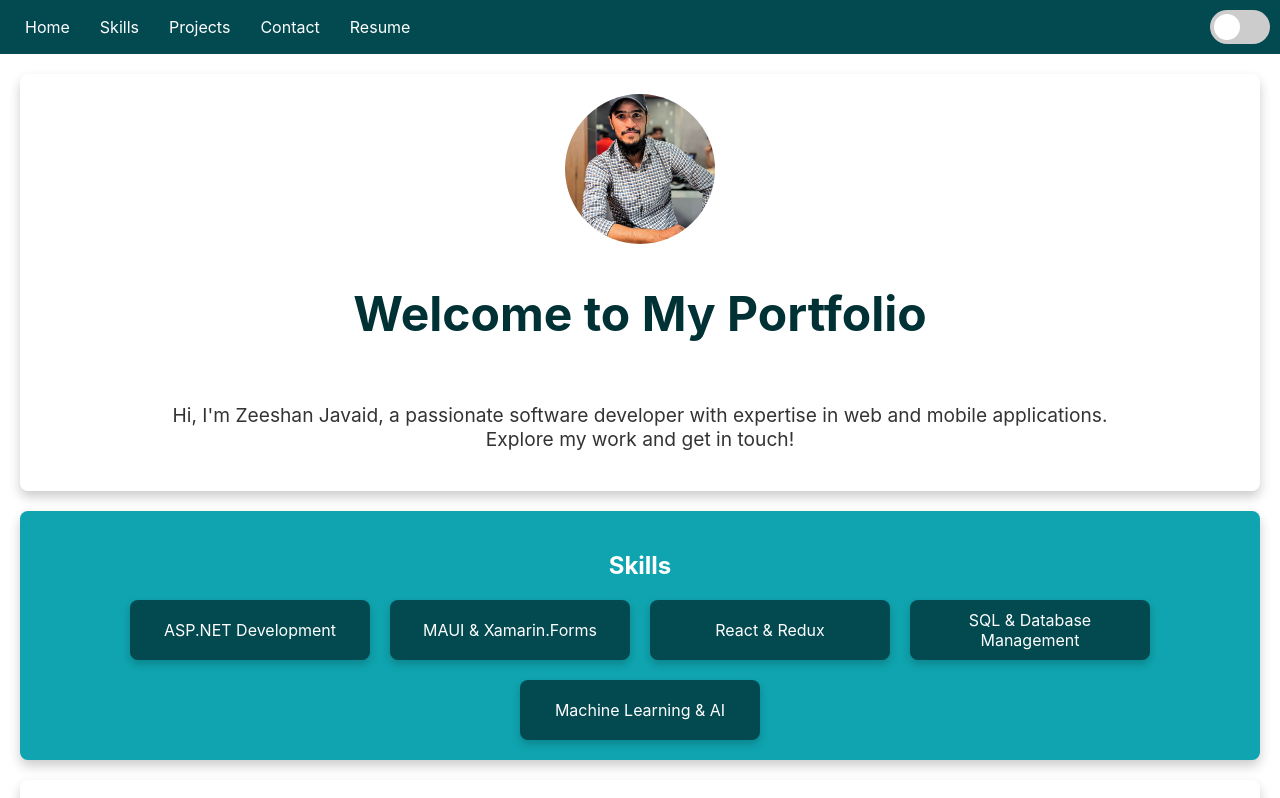
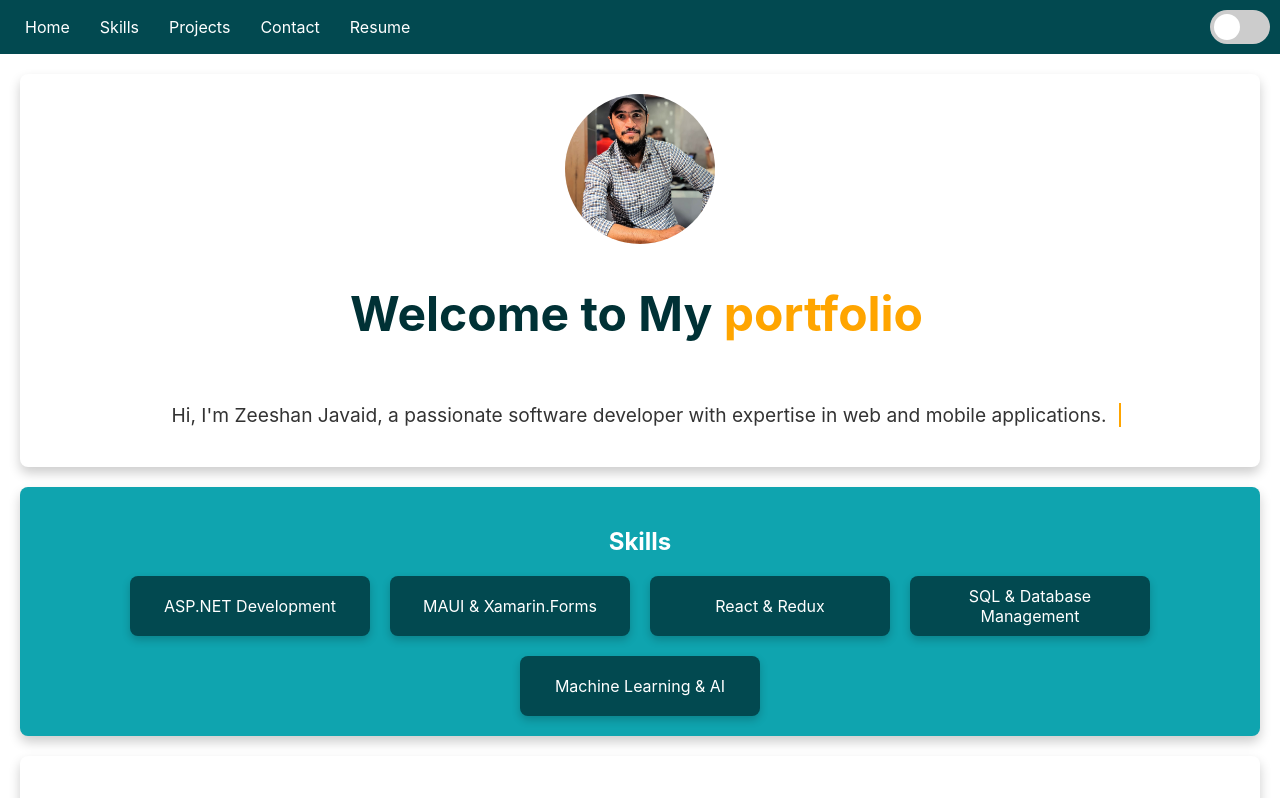
Before and after one commit to zeeshanahmed1997/myPortfolio, a React (Create React App) app: page / in a window 1280 px wide. Shown: the top 798 px of the page. Built offline with nearby package versions, Linux system fonts and the light colour scheme.

Commit message:
add portfolio features to my site

```diff
--- a/src/App.css
+++ b/src/App.css
@@ -572,3 +572,47 @@ input:checked+.slider:before {
   background-color: #003135;
   /* Dark Teal */
 }
+
+.typewriter {
+  display: inline;
+  overflow: hidden;
+  /* Ensures text disappears at the end of the animation */
+  white-space: nowrap;
+  /* Keeps the text in a single line */
+  border-right: .15em solid orange;
+  /* Creates a cursor effect */
+  animation: typing 4s steps(30, end), blink-caret .75s step-end infinite;
+}
+
+@keyframes typing {
+  from {
+    width: 0;
+  }
+
+  to {
+    width: 100%;
+  }
+}
+
+@keyframes blink-caret {
+
+  from,
+  to {
+    border-color: transparent;
+  }
+
+  50% {
+    border-color: orange;
+  }
+}
+
+.no-cursor {
+  border-color: transparent;
+  /* Hide the cursor */
+  animation: none;
+  /* Remove animation after typing is complete */
+}
+
+.highlighted {
+  color: orange;
+}
--- a/src/App.js
+++ b/src/App.js
@@ -7,6 +7,11 @@ import projects from './projects'; // Import the projects data
 function App() {
   const [darkMode, setDarkMode] = useState(false);
   const [navbarOpen, setNavbarOpen] = useState(false);
+  const [welcomeText, setWelcomeText] = useState('');
+  const [introText, setIntroText] = useState('');
+  const [welcomeTextCompleted, setWelcomeTextCompleted] = useState(false);
+  const welcomeMessage = "Welcome to My ";
+  const introMessage = "Hi, I'm Zeeshan Javaid, a passionate software developer with expertise in web and mobile applications.";
 
   useEffect(() => {
     const savedTheme = localStorage.getItem('theme');
@@ -15,6 +20,27 @@ function App() {
       document.body.classList.add('dark-mode');
     }
   }, []);
+
+  useEffect(() => {
+    let index = 0;
+    const interval = setInterval(() => {
+      setWelcomeText(welcomeMessage.slice(0, index));
+      index += 1;
+      if (index > welcomeMessage.length) {
+        clearInterval(interval);
+        setWelcomeTextCompleted(true); // Update state to remove cursor
+      }
+    }, 100); // Adjust typing speed here
+  }, [welcomeMessage]);
+
+  useEffect(() => {
+    let index = 0;
+    const interval = setInterval(() => {
+      setIntroText(introMessage.slice(0, index));
+      index += 1;
+      if (index > introMessage.length) clearInterval(interval);
+    }, 50); // Adjust typing speed here
+  }, [introMessage]);
 
   const toggleTheme = () => {
     setDarkMode(!darkMode);
@@ -54,10 +80,17 @@ function App() {
         </nav>
         <section id="home" className="Home">
           <img src={profilePhoto} alt="Profile" className="Profile-photo" />
-          <h1 className="App-title">Welcome to My Portfolio</h1>
-          <p className="App-intro">
-            Hi, I'm Zeeshan Javaid, a passionate software developer with expertise in web and mobile applications. Explore my work and get in touch!
-          </p>
+          <h1 className="App-title">
+            <span className={`typewriter ${welcomeTextCompleted ? 'no-cursor' : ''}`}>
+              {welcomeText.split('portfolio').map((part, index) => (
+                <React.Fragment key={index}>
+                  {part}
+                  {index === 0 && <span className="highlighted">portfolio</span>}
+                </React.Fragment>
+              ))}
+            </span>
+          </h1>
+          <p className="App-intro typewriter">{introText}</p> {/* Apply typewriter effect here */}
         </section>
         <section id="skills" className="Skills">
           <h2>Skills</h2>
```
